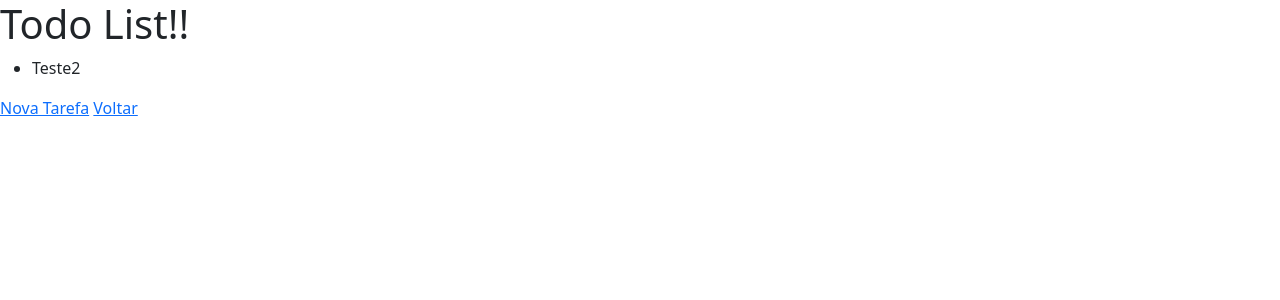
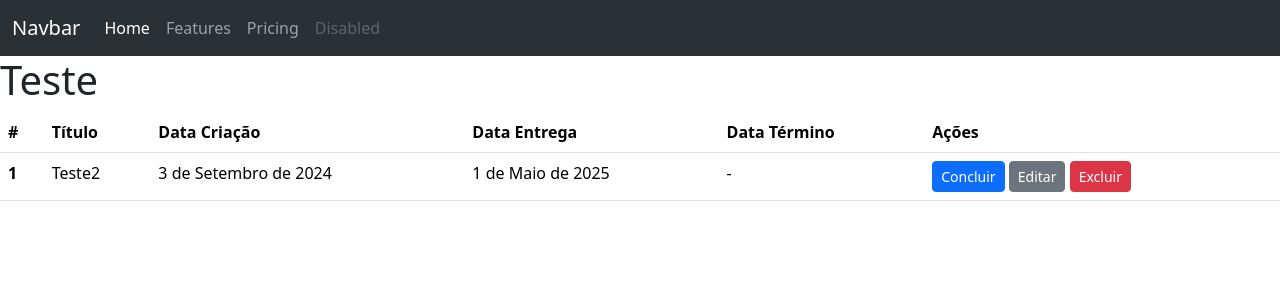
Before and after one commit to svGabreu/AulasBackEnd2, a Django app: page / in a window 1280 px wide. Shown: the top 300 px of the page. Run offline with Django 5.2, Linux system fonts and the light colour scheme; data comes from the database, SQL or seed files in the repository; both versions use the stored data as it was after the commit.

Commit message:
corrigindo problema do bd

```diff
--- a/Projeto2/setup/urls.py
+++ b/Projeto2/setup/urls.py
@@ -1,23 +1,25 @@
-
 from django.contrib import admin
 from django.urls import path
-#from todos.views import home
-#from todos.views import todo_list
-from todos.views import (TodoListView, TodoCreateView, TodoUpdateView, TodoDeleteView)
+
+# from todos.views import home
+# from todos.views import todo_list
+from todos.views import TodoListView, TodoCreateView, TodoUpdateView, TodoDeleteView
 
 
-#urlpatterns = [path("admin/", admin.site.urls), path("", home)]
+# urlpatterns = [path("admin/", admin.site.urls), path("", home)]
 
-#urlpatterns = [path("admin/", admin.site.urls), path("", todo_list)]
+# urlpatterns = [path("admin/", admin.site.urls), path("", todo_list)]
 
-#urlpatterns = [path("admin/", admin.site.urls), path("", TodoListView.as_view())]
+# urlpatterns = [path("admin/", admin.site.urls), path("", TodoListView.as_view())]
 
-#urlpatterns = [path("admin/", admin.site.urls),
+# urlpatterns = [path("admin/", admin.site.urls),
 #    path("", TodoListView.as_view()),
 #    path("create", TodoCreateView.as_view())]
 
-urlpatterns = [path("admin/", admin.site.urls),
- path("", TodoListView.as_view(), name="todo_list"),
- path("create", TodoCreateView.as_view(), name="todo_create"),
- path("update/<int:pk>",TodoUpdateView.as_view(),name="todo_update"),
- path("delete/<int:pk>",TodoDeleteView.as_view(),name="todo_delete")]
+urlpatterns = [
+    path("admin/", admin.site.urls),
+    path("", TodoListView.as_view(), name="todo_list"),
+    path("create", TodoCreateView.as_view(), name="todo_create"),
+    path("update/<int:pk>", TodoUpdateView.as_view(), name="todo_update"),
+    path("delete/<int:pk>", TodoDeleteView.as_view(), name="todo_delete"),
+]
--- a/Projeto2/todos/templates/todos/todo_list.html
+++ b/Projeto2/todos/templates/todos/todo_list.html
@@ -1,22 +1,76 @@
-<!doctype html>
+<!DOCTYPE html>
 <html lang="en">
  <head>
-    <meta charset="utf-8">
-    <meta name="viewport" content="width=device-width, initial-scale=1">
+ <meta charset="utf-8" />
+ <meta name="viewport" content="width=device-width, initial-scale=1" />
  <title>Bootstrap demo</title>
-    <link href="https://cdn.jsdelivr.net/npm/bootstrap@5.3.3/dist/css/bootstrap.min.css" rel="stylesheet" integrity="sha384-QWTKZyjpPEjISv5WaRU9OFeRpok6YctnYmDr5pNlyT2bRjXh0JMhjY6hW+ALEwIH" crossorigin="anonymous">
+ <link
+ href="https://cdn.jsdelivr.net/npm/bootstrap@5.3.3/dist/css/bootstrap.min.css"
+ rel="stylesheet"
+ integrity="sha384-QWTKZyjpPEjISv5WaRU9OFeRpok6YctnYmDr5pNlyT2bRjXh0JMhjY6hW+ALEwIH"
+ crossorigin="anonymous"
+ />
  </head>
  <body>
-        <h1>Todo List!!</h1>
-    <ul>
+ <nav class="navbar navbar-expand-lg bg-body-tertiary" data-bs-theme="dark">
+ <div class="container-fluid">
+ <a class="navbar-brand" href="#">Navbar</a>
+ <button
+ class="navbar-toggler"
+ type="button"
+ data-bs-toggle="collapse"
+ data-bs-target="#navbarNavAltMarkup"
+ aria-controls="navbarNavAltMarkup"
+ aria-expanded="false"
+ aria-label="Toggle navigation"
+ >
+ <span class="navbar-toggler-icon"></span>
+ </button>
+ <div class="collapse navbar-collapse" id="navbarNavAltMarkup">
+ <div class="navbar-nav">
+ <a class="nav-link active" aria-current="page" href="#">Home</a>
+ <a class="nav-link" href="#">Features</a>
+ <a class="nav-link" href="#">Pricing</a>
+ <a class="nav-link disabled" aria-disabled="true">Disabled</a>
+ </div>
+ </div>
+ </div>
+ </nav>
+ <main>
+ <h1>Teste</h1>
+ <table class="table">
+ <thead>
+ <tr>
+ <th scope="col">#</th>
+ <th scope="col">Título</th>
+ <th scope="col">Data Criação</th>
+ <th scope="col">Data Entrega</th>
+ <th scope="col">Data Término</th>
+ <th scope="col">Ações</th>
+ </tr>
+ </thead>
+ <tbody>
  {% for todo in todo_list %}
-    <li>{{ todo.title }}</li>
+ <tr>
+ <th scope="row">{{ todo.id }}</th>
+ <td>{{ todo.title }}</td>
+ <td>{{ todo.created_at }}</td>
+ <td>{{ todo.deadline }}</td>
+ <td>{{ todo.finished_at | default:"-"}}</td>
+ <td>
+ <a href="#" class="btn btn-primary btn-sm">Concluir</a>
+ <a href="{% url 'todo_update' pk=todo.pk %}" class="btn btn-secondary btn-sm">Editar</a>
+ <a href="{% url 'todo_delete' pk=todo.pk %}" class="btn btn-danger btn-sm">Excluir</a>
+ </td>
+ </tr>
  {% endfor %}
-    </ul>
-
-    <a href="{% url 'todo_create' %}">Nova Tarefa</a>
-    <a href="{% url 'todo_list' %}">Voltar</a>
-
-    <script src="https://cdn.jsdelivr.net/npm/bootstrap@5.3.3/dist/js/bootstrap.bundle.min.js" integrity="sha384-YvpcrYf0tY3lHB60NNkmXc5s9fDVZLESaAA55NDzOxhy9GkcIdslK1eN7N6jIeHz" crossorigin="anonymous"></script>
+ </tbody>
+ </table>
+ </main>
+ <script
+ src="https://cdn.jsdelivr.net/npm/bootstrap@5.3.3/dist/js/bootstrap.bundle.min.js"
+ integrity="sha384-YvpcrYf0tY3lHB60NNkmXc5s9fDVZLESaAA55NDzOxhy9GkcIdslK1eN7N6jIeHz"
+ crossorigin="anonymous"
+ ></script>
  </body>
 </html>
--- a/Projeto2/todos/views.py
+++ b/Projeto2/todos/views.py
@@ -6,43 +6,42 @@ from django.views.generic import ListView, CreateView, UpdateView, DeleteView
 from django.urls import reverse_lazy
 
 
-#def home(request):
+# def home(request):
 #    return render(request, "todos/home.html")
 
-#def todo_list(request):
+# def todo_list(request):
 #    nome = 'Rodrigo'
 #    alunos = ['1. Ana', '2. José', '3. Bia']
 #    return render(request, "todos/todo_list.html", {"nome": nome, "lista_alunos": alunos})
 
 
-
-#def todo_list_old(request):
+# def todo_list_old(request):
 #    nome = 'Rodrigo'
 #    alunos = ['1. Ana', '2. José', '3. Bia']
 #    return render(request, "todos/todo_list.html", {"nome": nome, "lista_alunos": alunos})
 
-def todo_list(request):
-    todos = Todo.objects.all()
-    return render(request, "todos/todo_list.html", {"todos": todos})
+
+# def todo_list(request):
+#     todos = Todo.objects.all()
+#     return render(request, "todos/todo_list.html", {"todos": todos})
+
 
 class TodoListView(ListView):
     model = Todo
+
 
 class TodoCreateView(CreateView):
     model = Todo
     fields = ["title", "deadline"]
     success_url = reverse_lazy("todo_list")
 
-class TodoCreateView(CreateView):
+
+class TodoUpdateView(UpdateView):
     model = Todo
     fields = ["title", "deadline"]
     success_url = reverse_lazy("todo_list")
 
-class TodoUpdateView(UpdateView):
-    model=Todo
-    fields=["title","deadline"]
-    success_url=reverse_lazy("todo_list")
 
 class TodoDeleteView(DeleteView):
-    model=Todo
-    success_url=reverse_lazy("todo_list")
+    model = Todo
+    success_url = reverse_lazy("todo_list")
```
Also changed, not shown: Projeto2/todos/templates/todos/home.html (deleted, +0 -76 lines), Projeto2/db.sqlite3. Lines whose indentation alone changed are shown as unchanged.
